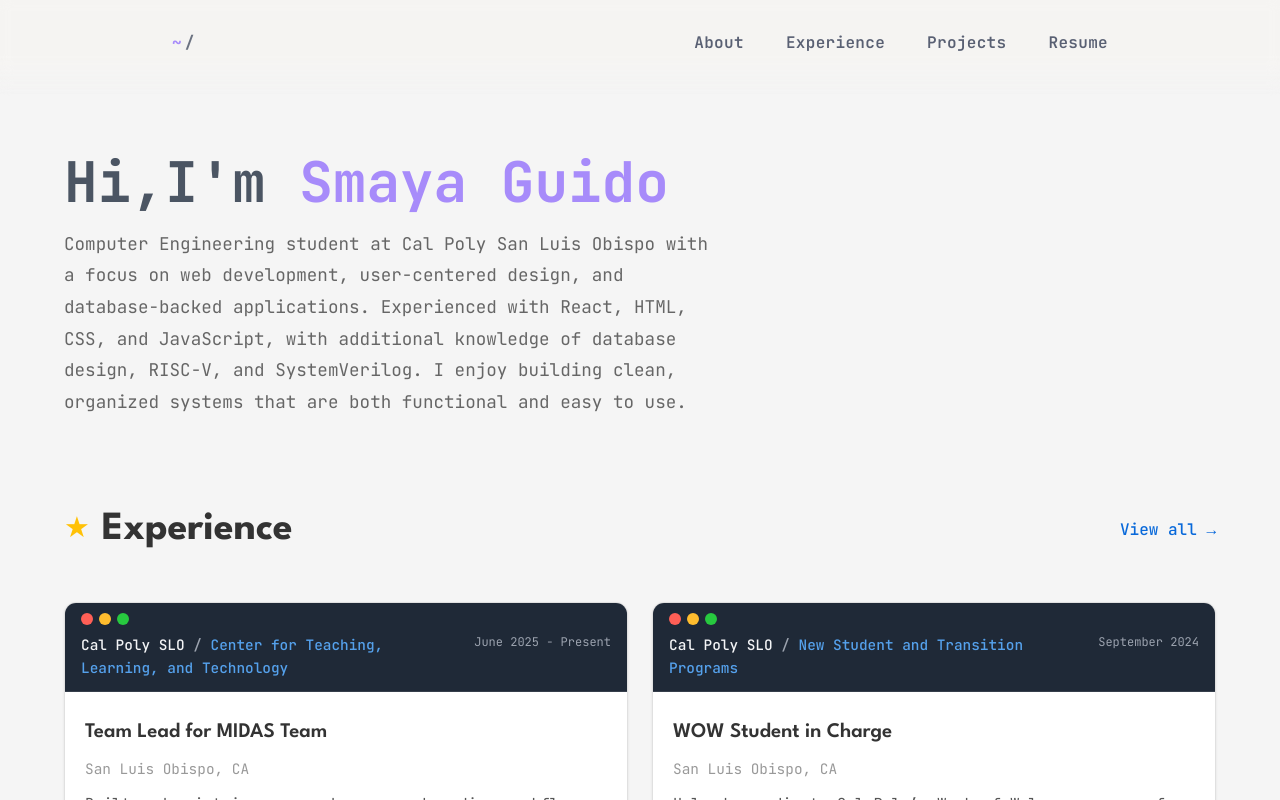
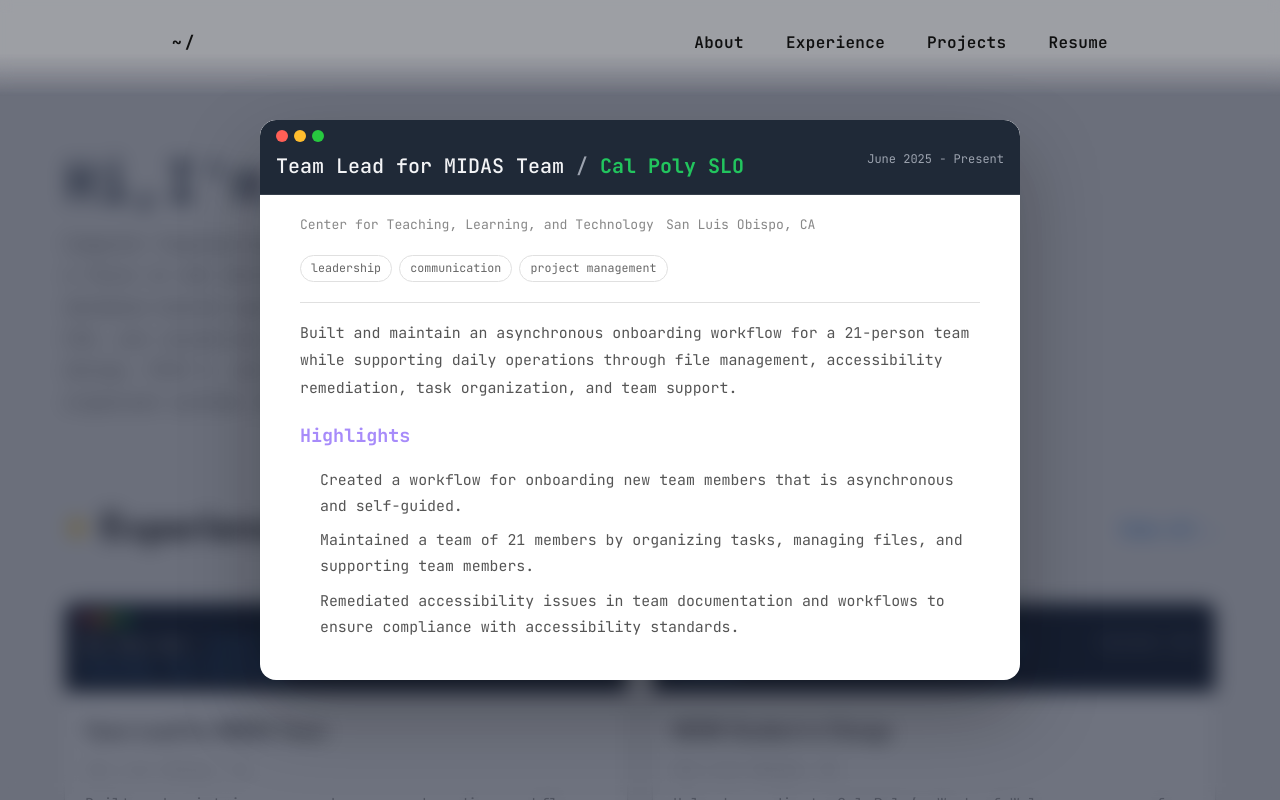
Before and after one commit to smuido/personal-portfolio, a React (Vite) app: page / in a window 1280 px wide. Both pictures are taken after a click on the button 346 px from the left and 779 px from the top of the page. Shown: the top 800 px of the page. Built offline with nearby package versions, Linux system fonts and the light colour scheme.

Commit message:
added resume; fixed navigation; finished cards

```diff
--- a/src/App.jsx
+++ b/src/App.jsx
@@ -6,11 +6,11 @@
 import ProjectsPage from './pages/projects'
 import ProjectDetailPage from './pages/project-detail'
 import Navbar from './structs/navbar'
-import { projects } from './structs/home'
+import { experience, projects, volunteerExp } from './structs/home'
 
 function App() {
   const [pathname, setPathname] = useState(window.location.pathname)
-  const [activeProject, setActiveProject] = useState(null)
+  const [activeDetail, setActiveDetail] = useState(null)
 
   useEffect(() => {
     const handleLocationChange = () => setPathname(window.location.pathname)
@@ -34,11 +34,20 @@
     const project = projects.find((item) => item.slug === slug)
     if (!project) return
 
-    setActiveProject(project)
+    setActiveDetail({ type: 'project', item: project })
+  }
+
+  const openExperience = (item, type = 'work') => {
+    if (!item) return
+
+    const source = type === 'volunteer' ? volunteerExp : experience
+    const matchedItem = source.find((entry) => entry === item)
+
+    setActiveDetail({ type, item: matchedItem || item })
   }
 
   const closeProject = () => {
-    setActiveProject(null)
+    setActiveDetail(null)
   }
 
   function currPath() {
@@ -46,23 +55,23 @@
       return <AboutPage />
     }
     if (pathname === '/experience') {
-      return <ExperiencePage />
+      return <ExperiencePage onOpenExperience={openExperience} />
     }
     if (pathname === '/projects') {
       return <ProjectsPage onOpenProject={openProject} />
     }
-    return <HomePage onOpenProject={openProject} />
+    return <HomePage onOpenProject={openProject} onOpenExperience={openExperience} />
   }
   const currentPage = currPath()
 
   return (
     <>
-      <Navbar pathname={pathname} onNavigate={navigateTo} overlayOpen={!!activeProject} />
+      <Navbar pathname={pathname} onNavigate={navigateTo} overlayOpen={!!activeDetail} />
       <div className="app-route-shell">
         {currentPage}
       </div>
-      {activeProject ? (
-        <ProjectDetailPage project={activeProject} onClose={closeProject} />
+      {activeDetail ? (
+        <ProjectDetailPage detail={activeDetail} onClose={closeProject} />
       ) : null}
     </>
   )
--- a/src/pages/experience.css
+++ b/src/pages/experience.css
@@ -46,6 +46,15 @@
 	margin-bottom: 0;
 }
 
+.experience-card-link {
+	cursor: pointer;
+}
+
+.experience-card-link:focus-visible {
+	outline: 2px solid var(--accent);
+	outline-offset: 3px;
+}
+
 @media (max-width: 768px) {
 	.experience-page {
 		padding: 6.5rem 1rem 3rem;
--- a/src/pages/experience.jsx
+++ b/src/pages/experience.jsx
@@ -1,18 +1,38 @@
 import './experience.css'
 import { education, experience, volunteerExp } from '../structs/home'
 
-export default function ExperiencePage() {
+export default function ExperiencePage({ onOpenExperience }) {
+	const openExperience = (item, type) => {
+		if (!item || !onOpenExperience) return
+
+		onOpenExperience(item, type)
+	}
+
+	const handleExperienceKeyDown = (item, type) => (event) => {
+		if (event.key === 'Enter' || event.key === ' ') {
+			event.preventDefault()
+			openExperience(item, type)
+		}
+	}
+
 	return (
 		<main className="experience-page">
 			<section className="experience-page-section">
 				<div className="experience-page-header">
-					<h1>Work Experience</h1>
-					<p>Professional roles presented with the same card style as the homepage projects.</p>
+					<h2>Work Experience</h2>
 				</div>
 
 				<div className="experience-page-grid">
 					{experience.map((entry) => (
-						<article className="experience-card" key={`${entry.jobTitle}-${entry.company}-${entry.duration}`}>
+						<article
+							className="experience-card experience-card-link"
+							key={`${entry.jobTitle}-${entry.company}-${entry.duration}`}
+							role="button"
+							tabIndex={0}
+							onClick={() => openExperience(entry, 'work')}
+							onKeyDown={handleExperienceKeyDown(entry, 'work')}
+							aria-label={`Open details for ${entry.jobTitle} at ${entry.company}`}
+						>
 							<div className="terminal-header">
 								<div className="terminal-dots">
 									<span className="dot red" />
@@ -43,12 +63,19 @@
 
 			<section className="experience-page-section">
 				<div className="experience-page-header">
-					<h2>Volunteer Experience</h2>
-					<p>Campus and community leadership shown in the same card layout.</p>
+					<h2>Volunteer & Leadership Experience</h2>
 				</div>
 				<div className="experience-page-grid">
 					{volunteerExp.map((entry) => (
-						<article className="experience-card" key={`${entry.title}-${entry.org}-${entry.duration}`}>
+						<article
+							className="experience-card experience-card-link"
+							key={`${entry.title}-${entry.org}-${entry.duration}`}
+							role="button"
+							tabIndex={0}
+							onClick={() => openExperience(entry, 'volunteer')}
+							onKeyDown={handleExperienceKeyDown(entry, 'volunteer')}
+							aria-label={`Open details for ${entry.title} at ${entry.org}`}
+						>
 							<div className="terminal-header">
 								<div className="terminal-dots">
 									<span className="dot red" />
@@ -57,8 +84,6 @@
 								</div>
 								<span className="terminal-title">
 									<span className="company-name">{entry.org}</span>
-									<span className="project-separator"> / </span>
-									<span className="department-status">Volunteer</span>
 								</span>
 								<span className="duration-badge">{entry.duration}</span>
 							</div>
@@ -75,7 +100,6 @@
 			<section className="experience-page-section">
 				<div className="experience-page-header">
 					<h2>Education</h2>
-					<p>Academic background displayed in the same card style.</p>
 				</div>
 				<div className="experience-page-grid education-grid">
 					{education.map((entry) => (
@@ -96,7 +120,7 @@
 							<div className="card-content">
 								<h3>{entry.degree}</h3>
 								<p className="location">{entry.name}</p>
-								<p className="description">Expected graduation: {entry.gradYear}</p>
+								<p className="description">Concentrating in {entry.concentration}</p>
 							</div>
 						</article>
 					))}
--- a/src/pages/home.css
+++ b/src/pages/home.css
@@ -145,6 +145,15 @@
 
 .project-card-link {
   cursor: pointer;
+}
+
+.experience-card-link {
+  cursor: pointer;
+}
+
+.experience-card-link:focus-visible {
+  outline: 2px solid var(--accent);
+  outline-offset: 3px;
 }
 
 .project-card-link:focus-visible {
--- a/src/pages/home.jsx
+++ b/src/pages/home.jsx
@@ -15,7 +15,7 @@
 import wordImg from '../assets/word.png'
 import excelImg from '../assets/excel.png'
 
-export default function HomePage({ onOpenProject }) {
+export default function HomePage({ onOpenProject, onOpenExperience }) {
 	const personalProjects = projects.filter((item) => item?.name && item?.description && item?.techStack?.length && item?.status)
 	const currentExperience = experience.filter((item) => item?.jobTitle && item?.company && item?.location && item?.duration && item?.description)
 	const carouselCopies = 3
@@ -69,6 +69,19 @@
 		}
 	}
 
+	const openExperience = (item) => {
+		if (!item || !onOpenExperience) return
+
+		onOpenExperience(item, 'work')
+	}
+
+	const handleExperienceKeyDown = (item) => (event) => {
+		if (event.key === 'Enter' || event.key === ' ') {
+			event.preventDefault()
+			openExperience(item)
+		}
+	}
+
 	useEffect(() => {
 		const updateLoopDistances = () => {
 			const tracks = document.querySelectorAll('.carousel-track')
@@ -112,7 +125,15 @@
 				</div>
 				<div className="experience-grid">
 					{currentExperience.map((exp) => (
-						<article className="experience-card" key={`${exp.jobTitle}-${exp.company}-${exp.dept}`}>
+						<article
+							className="experience-card experience-card-link"
+							key={`${exp.jobTitle}-${exp.company}-${exp.dept}`}
+							role="button"
+							tabIndex={0}
+							onClick={() => openExperience(exp)}
+							onKeyDown={handleExperienceKeyDown(exp)}
+							aria-label={`Open details for ${exp.jobTitle} at ${exp.company}`}
+						>
 							<div className="terminal-header">
 								<div className="terminal-dots">
 									<span className="dot red" />
--- a/src/pages/project-detail.jsx
+++ b/src/pages/project-detail.jsx
@@ -1,7 +1,20 @@
 import { useEffect } from 'react'
 import './project-detail.css'
 
-export default function ProjectDetailPage({ project, onClose }) {
+export default function ProjectDetailPage({ detail, onClose }) {
+	const item = detail?.item
+	const kind = detail?.type || 'project'
+	const isProject = kind === 'project'
+	const title = isProject ? item?.name : item?.jobTitle || item?.title || item?.name || 'Details'
+	const subtitle = isProject ? item?.status : item?.company || item?.org || item?.dept || ''
+	const headerDate = item?.date || item?.duration || ''
+	const description = isProject ? item?.cardDesc || item?.description : item?.description
+	const highlights = item?.highlights || []
+	const tags = isProject ? item?.techStack || [] : item?.skills || []
+	const metaItems = []
+
+	if (!isProject && item?.dept) metaItems.push(item.dept)
+	if (item?.location) metaItems.push(item.location)
 	useEffect(() => {
 		const handleKeyDown = (event) => {
 			if (event.key === 'Escape') {
@@ -18,7 +31,7 @@
 		}
 	}, [onClose])
 
-	if (!project) return null
+	if (!item) return null
 
 	return (
 		<div className="project-overlay" role="presentation" onClick={onClose}>
@@ -26,7 +39,7 @@
 				className="project-detail-modal"
 				role="dialog"
 				aria-modal="true"
-				aria-label={`${project.name} details`}
+				aria-label={`${title} details`}
 				onClick={(event) => event.stopPropagation()}
 			>
 				<div className="terminal-header detail-terminal-header">
@@ -36,46 +49,52 @@
 						<span className="dot green" />
 					</div>
 					<span className="terminal-title">
-						<span className="project-name">{project.name}</span>
+						<span className="project-name">{title}</span>
 						<span className="project-separator"> / </span>
-						<span className="project-status">{project.status}</span>
+						<span className="project-status">{subtitle}</span>
 					</span>
+					{headerDate && <span className="duration-badge">{headerDate}</span>}
 				</div>
 
 				<div className="detail-body">
 					<div className="detail-meta">
-						{project.date && <span className="detail-date">{project.date}</span>}
-						{project.link && (
-							<a className="detail-meta-link" href={project.link} target="_blank" rel="noreferrer noopener">
+						{metaItems.map((metaItem) => (
+							<span className="detail-date" key={metaItem}>{metaItem}</span>
+						))}
+						{isProject && item?.link && (
+							<a className="detail-meta-link" href={item.link} target="_blank" rel="noreferrer noopener">
 								GitHub ↗
 							</a>
 						)}
-						{project.liveLink && (
-							<a className="detail-meta-link" href={project.liveLink} target="_blank" rel="noreferrer noopener">
+						{isProject && item?.liveLink && (
+							<a className="detail-meta-link" href={item.liveLink} target="_blank" rel="noreferrer noopener">
 								Live Demo ↗
 							</a>
 						)}
 					</div>
 
-					<div className="detail-tags">
-						{project.techStack.map((tech) => (
-							<span className="detail-tag" key={tech}>{tech.toLowerCase()}</span>
-						))}
-					</div>
+					{tags.length > 0 && (
+						<div className="detail-tags">
+							{tags.map((tag) => (
+								<span className="detail-tag" key={tag}>{tag.toLowerCase()}</span>
+							))}
+						</div>
+					)}
 
 					<div className="detail-article">
-						<p className="detail-desc">{project.cardDesc}</p>
+						<p className="detail-desc">{description}</p>
 
-						{project.highlights?.length > 0 && (
+						{highlights.length > 0 && (
 							<>
 								<h2>Highlights</h2>
 								<ul className="detail-highlight-list">
-									{project.highlights.map((highlight) => (
+									{highlights.map((highlight) => (
 										<li key={highlight}>{highlight}</li>
 									))}
 								</ul>
 							</>
 						)}
+
 					</div>
 				</div>
 			</article>
--- a/src/structs/home.js
+++ b/src/structs/home.js
@@ -7,6 +7,11 @@
 		duration: "June 2025 - Present",
 		description: "Built and maintain an asynchronous onboarding workflow for a 21-person team while supporting daily \
             operations through file management, accessibility remediation, task organization, and team support.",
+        highlights: [
+            "Created a workflow for onboarding new team members that is asynchronous and self-guided.",
+            "Maintained a team of 21 members by organizing tasks, managing files, and supporting team members.",
+            "Remediated accessibility issues in team documentation and workflows to ensure compliance with accessibility standards."
+        ],
         skills: ["Leadership", "Communication", "Project Management"]
 	},
     {
@@ -17,6 +22,11 @@
         duration: "September 2024",
         description: "Helped coordinate Cal Poly’s Week of Welcome program for 5,000+ incoming students by managing event \
             communication, organizing 12+ team members to support events, and assisting WOW leaders with schedule planning.",
+        highlights: [
+            "Coordinated event communication for a large-scale student orientation program.",
+            "Organized and managed a team of 12+ members to support various events.",
+            "Assisted WOW leaders with schedule planning and event logistics."
+        ],
         skills: ["Leadership", "Communication", "Event Planning", "Organization"]
     }
 ]
@@ -30,7 +40,7 @@
         highlights: [
             "Built a consistent card system across the homepage and dedicated project views.",
             "Uses lightweight client-side navigation for smooth page changes without a router dependency.",
-            "Designed to scale as more project stories are added later.",
+            "Designed to scale with me and my career.",
             "Deployed on Cal Poly's Unix servers, demonstrating practical deployment skills in a unique environment."
         ],
         link: "https://github.com/smuido/cp-portfolio",
@@ -63,28 +73,49 @@
         org: "Cal Poly Ballroom Dance Club",
         location: "San Luis Obispo, CA",
         duration: "July 2026 - Present",
-        description: "Lead and organize club activities, events, and meetings for the Cal Poly Ballroom Dance Club, fostering a community of dance enthusiasts."
+        description: "Lead and organize club activities, events, and meetings for the Cal Poly Ballroom Dance Club, fostering a community of dance enthusiasts.",
+        highlights: [
+            "Organized and led weekly officer board meetings and ensured effective communication and coordination among officers, performing biweekly check-ins.",
+            "Performed check-ins with officers to ensure effective communication and coordination.",
+            "Managed the competition team as acting Competition Coordinator, ensuring proper lodging arrangements, transportation, and scheduling for competitions.",
+            "Attended and represented the club at monthly Club Sports Council meetings, advocating for the club's interests and needs.",
+        ]
     },
     {
         title: "Competition Coordinator",
         org: "Cal Poly Ballroom Dance Club",
         location: "San Luis Obispo, CA",
         duration: "July 2025 - June 2026",
-        description: "Organized the competitive team travelling to competitions by ensuring proper lodging arrangements, transportation, and scheduling."
+        description: "Organized the competitive team travelling to competitions by ensuring proper lodging arrangements, transportation, and scheduling.",
+        highlights: [
+            "Coordinated travel and lodging for a 12-person competitive team, ensuring smooth logistics for competitions.",
+            "Managed scheduling and communication with team members to ensure timely arrivals and departures to competitions 300+ miles away."
+        ]
     },
     {
         title: "Stand-In Vice President",
         org: "Cal Poly Ballroom Dance Club",
         location: "San Luis Obispo, CA",
         duration: "July 2024 - June 2025",
-        description: "Assisted the President in leading the club by performing check-ins with officers, notetaking during meetings, and taking on other miscellaneous responsibilities."
+        description: "Assisted the President in leading the club by performing check-ins with officers, notetaking during meetings, and taking on other miscellaneous responsibilities.",
+        highlights: [
+            "Performed regular check-ins with officers to ensure effective communication and coordination.",
+            "Took detailed notes during meetings to document decisions and action items.",
+            "Assumed additional responsibilities as needed to support the President and the club's operations."
+        ]
     },
     {
-        title: "Communication Officer",
+        title: "Board Member",
         org: "Cal Poly Young Democratic Socialists of America",
         location: "San Luis Obispo, CA",
         duration: "September 2023 - June 2024",
-        description: "Managed communication channels and coordinated outreach efforts for the Cal Poly Young Democratic Socialists of America."
+        description: "Managed communication channels and coordinated outreach efforts for the Cal Poly chapter of the Young Democratic Socialists of America.",
+        highlights: [
+            "Managed communication channels and coordinated outreach efforts for the Cal Poly chapter of the Young Democratic Socialists of America.",
+            "Organized and led club meetings and events, fostering engagement and participation among members.",
+            "Collaborated with other board members to plan and execute boothing and other outreach activities to spread the club's message and engage the community."
+        ]
+
     }
 ]
 
@@ -94,11 +125,13 @@
 	{
 		name: "California Polytechnic State University, San Luis Obispo",
 		degree: "B.S. Computer Engineering",
-		gradYear: 2028
+        concentration: "Robotics & Autonomous Systems",
+        gradYear: 2028
 	},
 	{
 		name: "California Polytechnic State University, San Luis Obispo",
 		degree: "B.A. Political Science",
-		gradYear: 2028
+		concentration: "Pre-Law",
+        gradYear: 2028
 	}
 ]
--- a/src/structs/navbar.jsx
+++ b/src/structs/navbar.jsx
@@ -1,4 +1,5 @@
 import './navbar.css'
+import resume from '../structs/Guido, Smaya Resume.pdf'
 
 function Navbar({ pathname, onNavigate, overlayOpen }) {
 	const pathSegments = pathname.split('/').filter(Boolean)
@@ -34,9 +35,9 @@
 
 				<div className="navbar-links">
 					<a className="nav-btn" href="/about" onClick={handleNavigate('/about')}>About</a>
-					<a className="nav-btn" href="/#experience">Experience</a>
+					<a className="nav-btn" href="/#experience" onClick={handleNavigate('/experience')}>Experience</a>
 					<a className="nav-btn" href="/projects" onClick={handleNavigate('/projects')}>Projects</a>
-					<a className="nav-btn" href="/resume" onClick={handleNavigate('/resume')}>Resume</a>
+					<a className="nav-btn" href={resume} target="_blank" rel="noopener noreferrer">Resume</a>
 				</div>
 			</nav>
 		</header>
```
Also changed, not shown: 1 other file (tests, documents, lock files or other folders).
